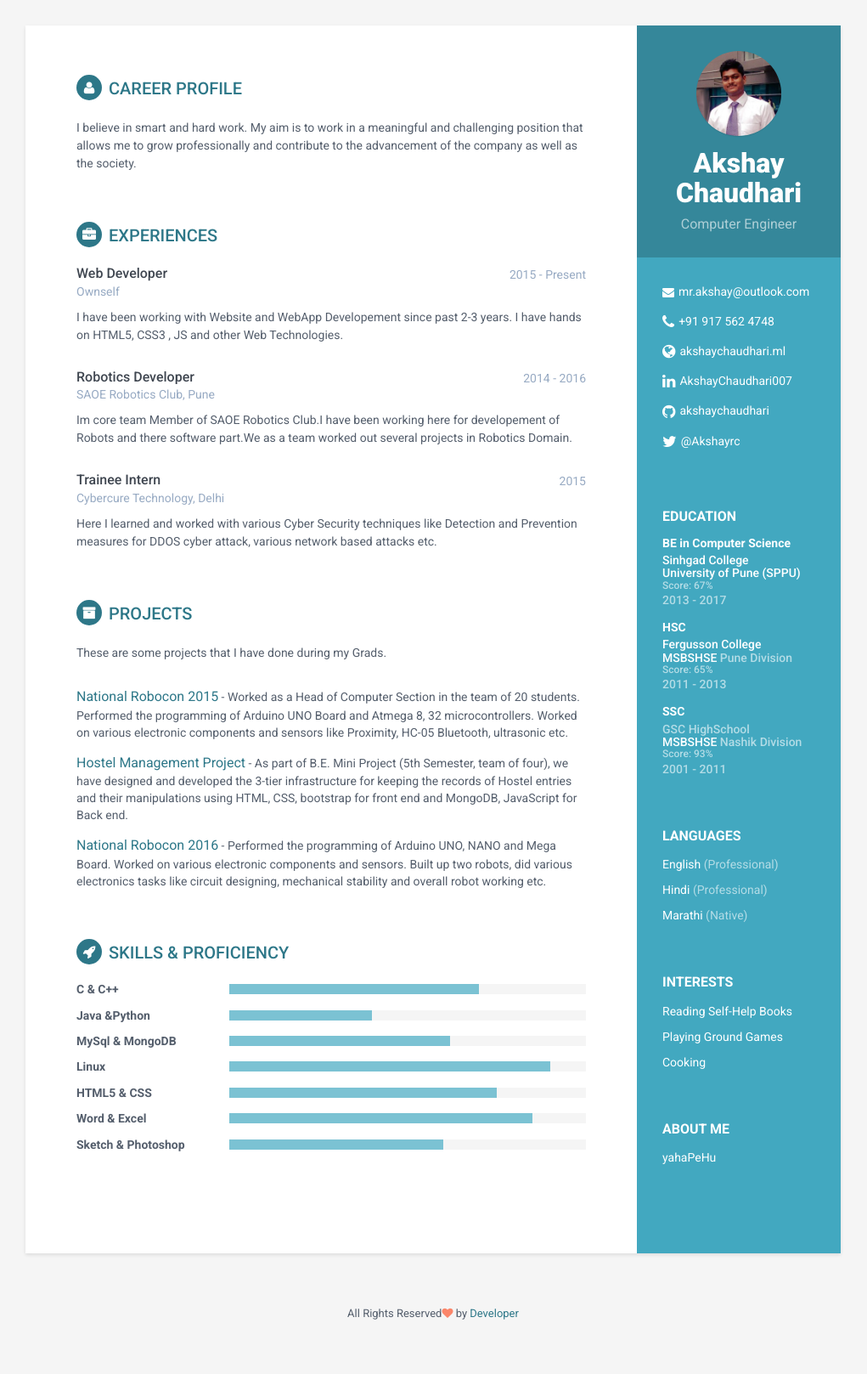
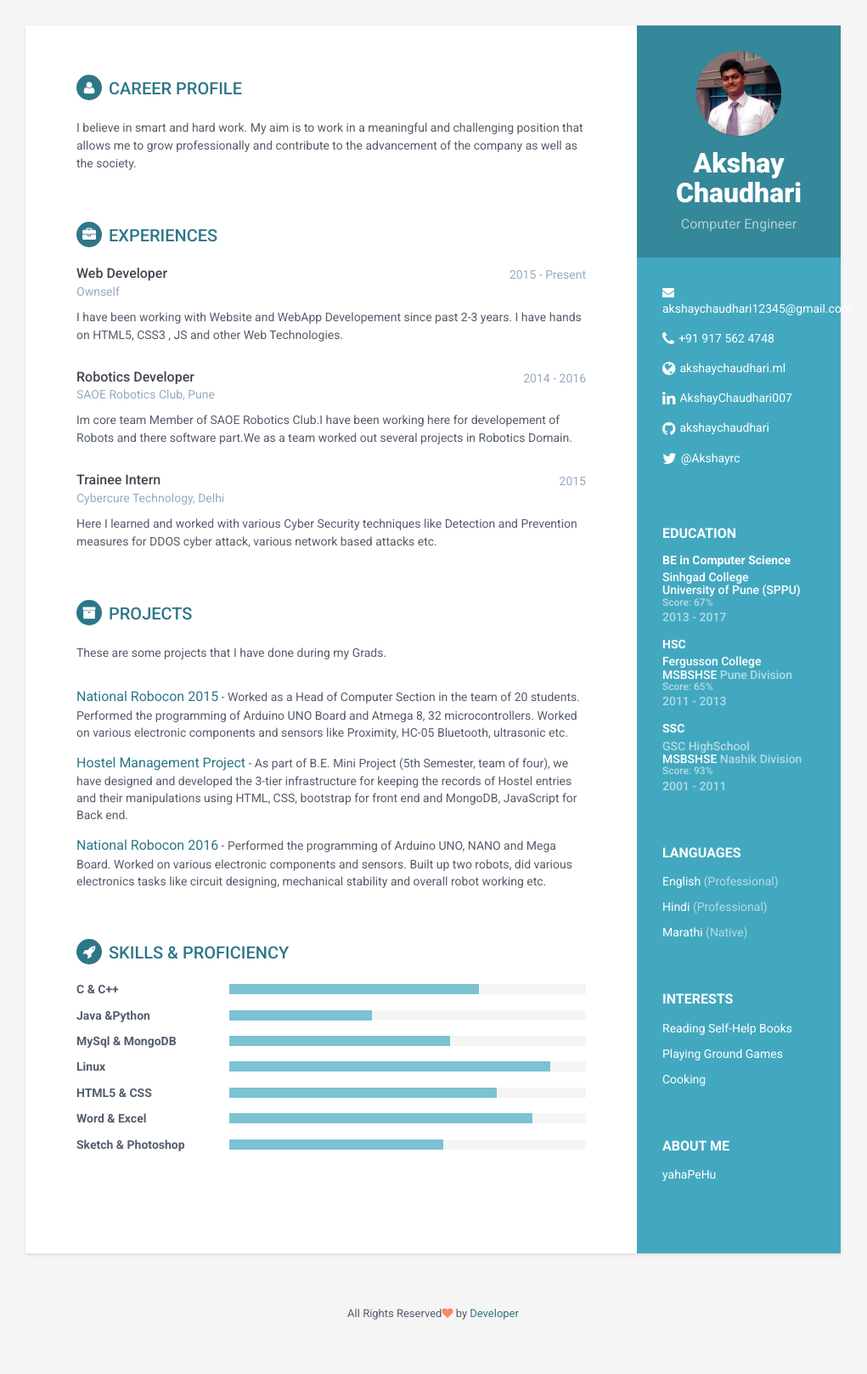
Before and after one commit to akshayrcc/resume-template-fresher, a Jekyll site: the page built from index.html, in a window 1280 px wide. Shown: the whole page at 85% size, without its empty margins (130-1151 px from the left). Built offline with Jekyll 4.4.1, drawn with Linux system fonts in a browser that asks for light colours.

Commit message:
Update sidebar.html

```diff
--- a/_includes/sidebar.html
+++ b/_includes/sidebar.html
@@ -14,7 +14,7 @@
                    {% if site.email %}
                     <li class="email"><i class="fa fa-envelope"></i><a href="mailto: {{site.email}}">{{site.email}}</a></li>
                     {% else %}
-                    <li class="email"><i class="fa fa-envelope"></i><a href="mailto:mr.akshay@outlook.com">mr.akshay@outlook.com</a></li>
+                    <li class="email"><i class="fa fa-envelope"></i><a href="mailto:mr.akshay@outlook.com">akshaychaudhari12345@gmail.com</a></li>
                     {% endif %}
 
                     {% if site.phone %}
```
